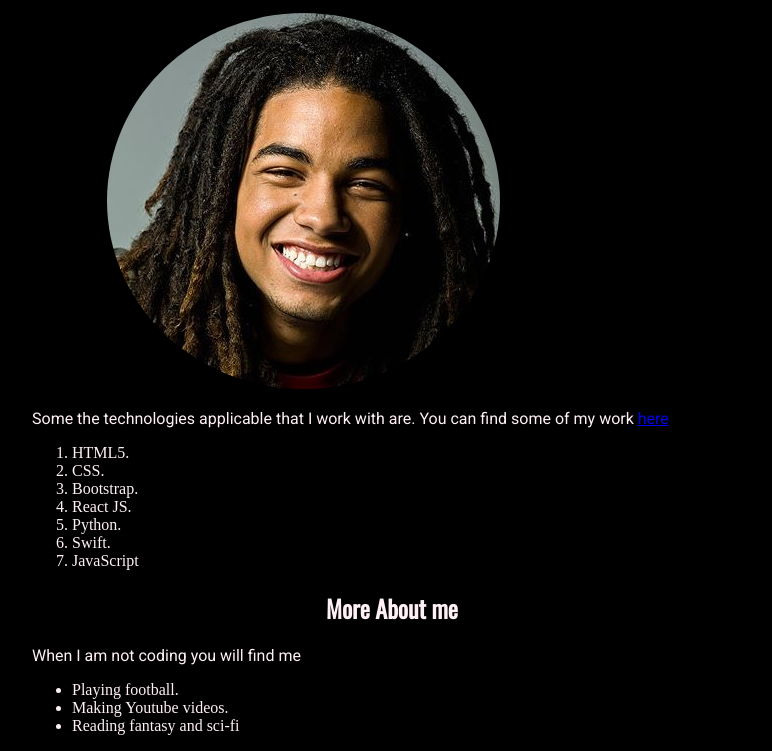
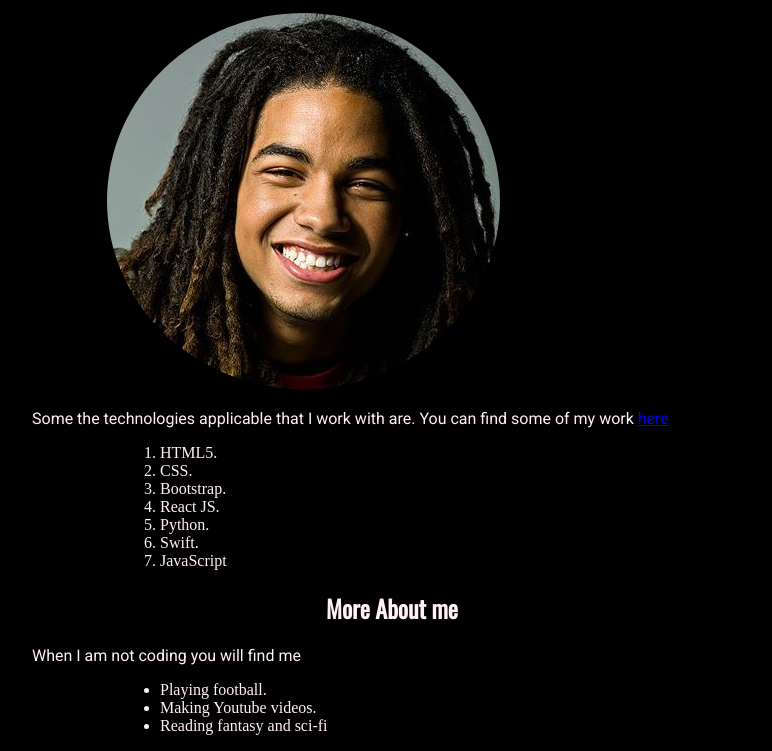
Before and after one commit to Janice-M/portfolio, a plain HTML site: page index.html in a window 1280 px wide. Shown: the part 166-917 px from the top of the page, without its empty margins (248-1020 px from the left). Drawn offline with nearby package versions, Linux system fonts and the light colour scheme; a web font is replaced by a local one.

Commit message:
lists editted

```diff
--- a/CSS PORT/styles.css
+++ b/CSS PORT/styles.css
@@ -20,3 +20,7 @@ h1, h2 {
   font-family:"oswald";
   text-align:center;
 }
+#lists {
+  width: 70%;
+    margin: auto;
+}
--- a/index.html
+++ b/index.html
@@ -18,7 +18,7 @@
 <img src="images/dolan.jpg" alt="Dolan Dark">
 <p>Some the technologies applicable that I work with are. <span> </span> You can find some of my work <a href="https://janice-m.github.io/my-cafe/"> here </a>
 </p>
-<ol>
+<ol id="lists">
 	<li>HTML5.</li>
 	<li>CSS.</li>
 	<li>Bootstrap.</li>
@@ -30,7 +30,7 @@
 <h2>More About me</h2>
 <p>When I am not coding you will find me</p>
 
-<ul>
+<ul  id="lists">
 	<li> Playing football. </li>
 	<li> Making Youtube videos. </li>
 	<li> Reading fantasy and sci-fi </li>
```
